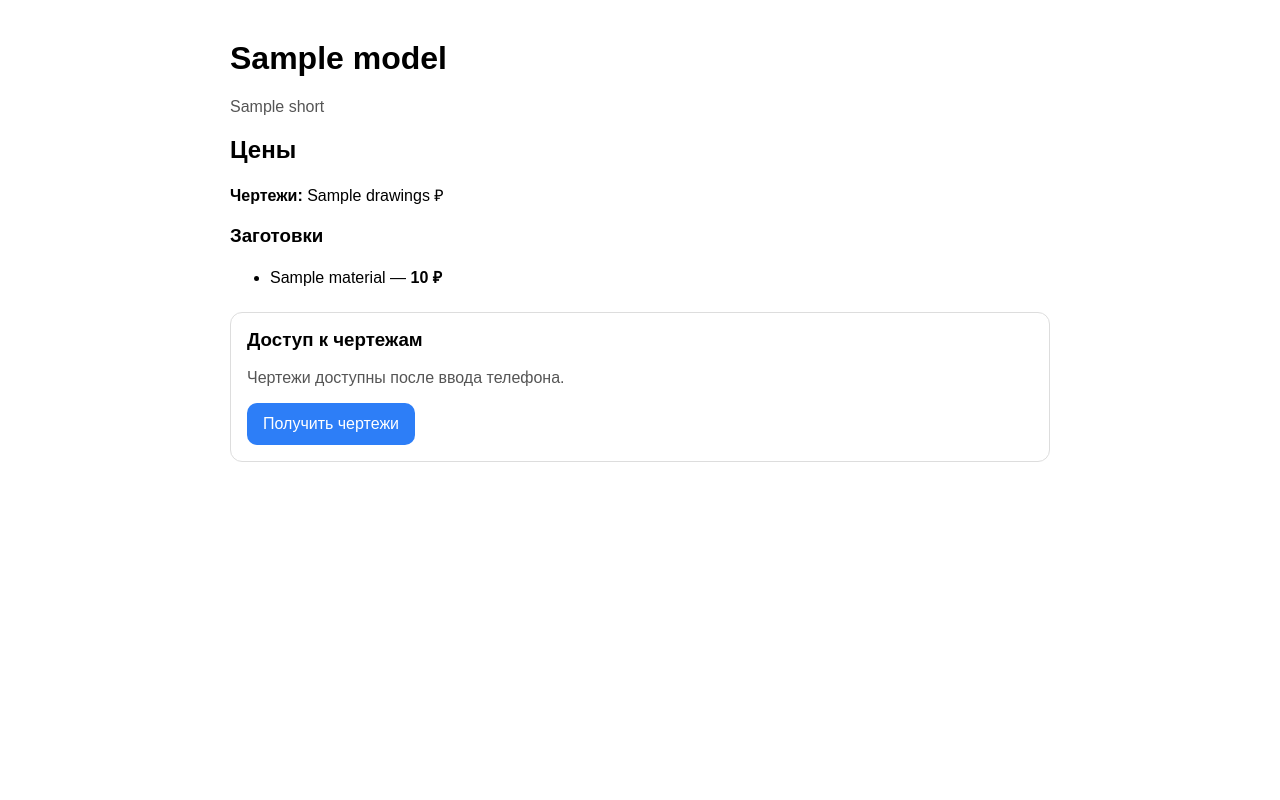
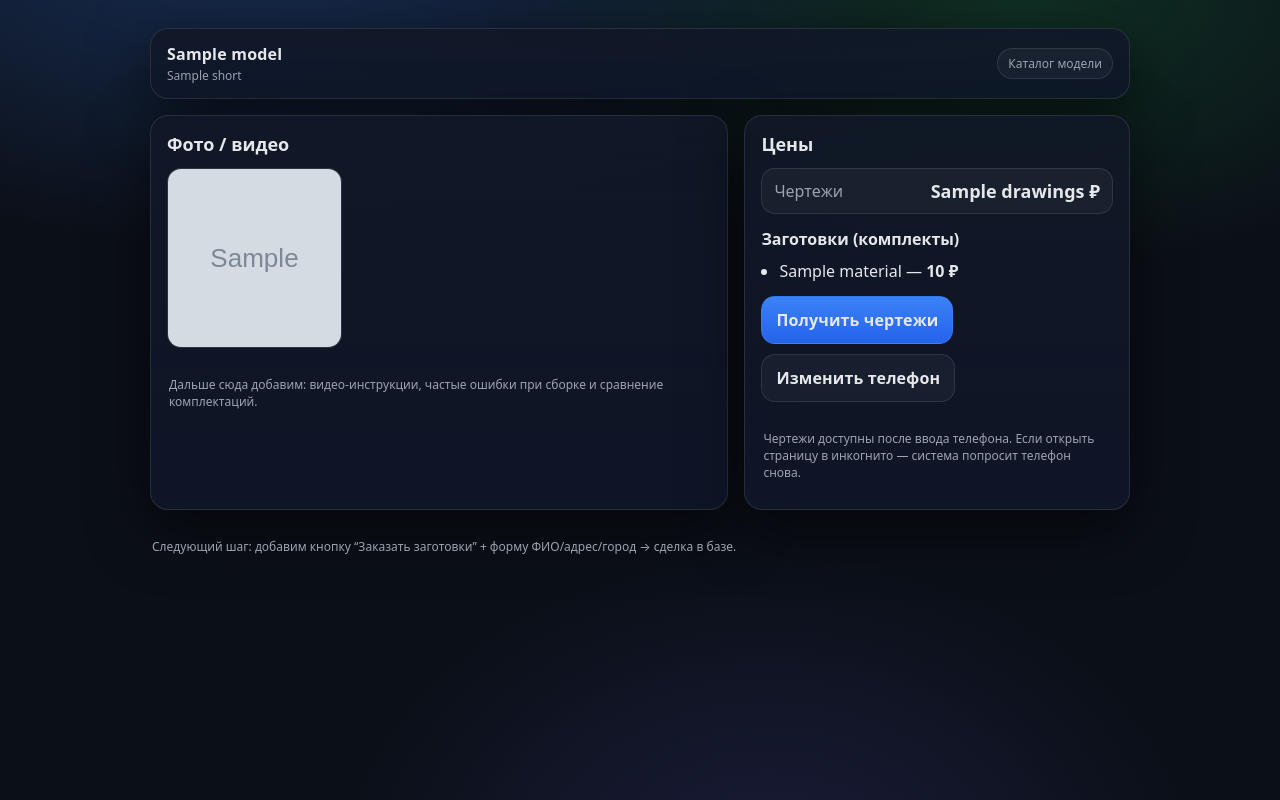
Before and after one commit to Dmitryntvh/AVITO, a FastAPI app: template app/templates/model.html in a window 1280 px wide. Run offline with FastAPI, Linux system fonts and the light colour scheme; the template is opened without the code that fills it: most values are stand-ins (such as "Sample title", 1, 10 or a date in 2020); grey boxes marked "Sample" are stand-in pictures.

Commit message:
Update model.html

```diff
--- a/app/templates/model.html
+++ b/app/templates/model.html
@@ -2,36 +2,76 @@
 <html lang="ru">
 <head>
   <meta charset="utf-8">
+  <meta name="viewport" content="width=device-width, initial-scale=1">
   <title>{{ model.name }}</title>
+  <link rel="stylesheet" href="/static/styles.css">
 </head>
-<body style="font-family:Arial; max-width:820px; margin:40px auto;">
-  <h1>{{ model.name }}</h1>
-  <p style="color:#555">{{ model.short }}</p>
+<body>
+  <div class="container">
+    <div class="topbar">
+      <div class="brand">
+        <div class="title">{{ model.name }}</div>
+        <div class="sub">{{ model.short }}</div>
+      </div>
+      <div class="badge">Каталог модели</div>
+    </div>
 
+    <div class="grid">
+      <div class="card">
+        <h2>Фото / видео</h2>
+
+        {% if model.images and model.images|length > 0 %}
+          <div class="media">
+            {% for img in model.images %}
+              <img src="{{ img }}" alt="Фото модели">
+            {% endfor %}
+          </div>
+        {% else %}
+          <p>Пока нет загруженных фото. Добавим позже в каталог.</p>
+          <div class="alert">Совет: добавь 3–6 фото (реальные отгрузки/сборка/готовый чан) — конверсия сильно растёт.</div>
+        {% endif %}
+
+        <div class="footer">
+          Дальше сюда добавим: видео-инструкции, частые ошибки при сборке и сравнение комплектаций.
+        </div>
+      </div>
+
+      <div class="card">
         <h2>Цены</h2>
-  <p><b>Чертежи:</b> {{ model.prices.drawings }} ₽</p>
 
-  <h3>Заготовки</h3>
+        <div class="pricebox">
+          <div class="price-line">
+            <div class="label">Чертежи</div>
+            <div class="val">{{ model.prices.drawings }} ₽</div>
+          </div>
+        </div>
+
+        <h3 style="margin-top:14px;">Заготовки (комплекты)</h3>
+
         {% if model.prices.kits and model.prices.kits|length > 0 %}
-    <ul>
+          <ul class="list">
             {% for kit in model.prices.kits %}
               <li>{{ kit.material }} — <b>{{ kit.price }} ₽</b></li>
             {% endfor %}
           </ul>
         {% else %}
-    <p style="color:#777">Комплектации добавим позже.</p>
+          <p class="small">Комплектации добавим позже.</p>
         {% endif %}
 
-  <div style="margin-top:24px; padding:16px; border:1px solid #ddd; border-radius:12px;">
-    <h3 style="margin-top:0;">Доступ к чертежам</h3>
-    <p style="color:#555; margin-bottom:16px;">
-      Чертежи доступны после ввода телефона.
-    </p>
+        <div class="btnrow" style="margin-top:14px;">
+          <a class="btn primary" href="/drawings/{{ model_code }}">Получить чертежи</a>
+          <a class="btn ghost" href="/go/{{ model_code }}?src=from_model">Изменить телефон</a>
+        </div>
 
-    <a href="/drawings/{{ model_code }}"
-       style="display:inline-block; padding:12px 16px; background:#2d7ef7; color:#fff; border-radius:10px; text-decoration:none;">
-      Получить чертежи
-    </a>
+        <div class="footer">
+          Чертежи доступны после ввода телефона. Если открыть страницу в инкогнито — система попросит телефон снова.
+        </div>
+      </div>
+    </div>
+
+    <div class="footer">
+      Следующий шаг: добавим кнопку “Заказать заготовки” + форму ФИО/адрес/город → сделка в базе.
+    </div>
   </div>
 </body>
 </html>
```
Lines whose indentation alone changed are shown as unchanged.
